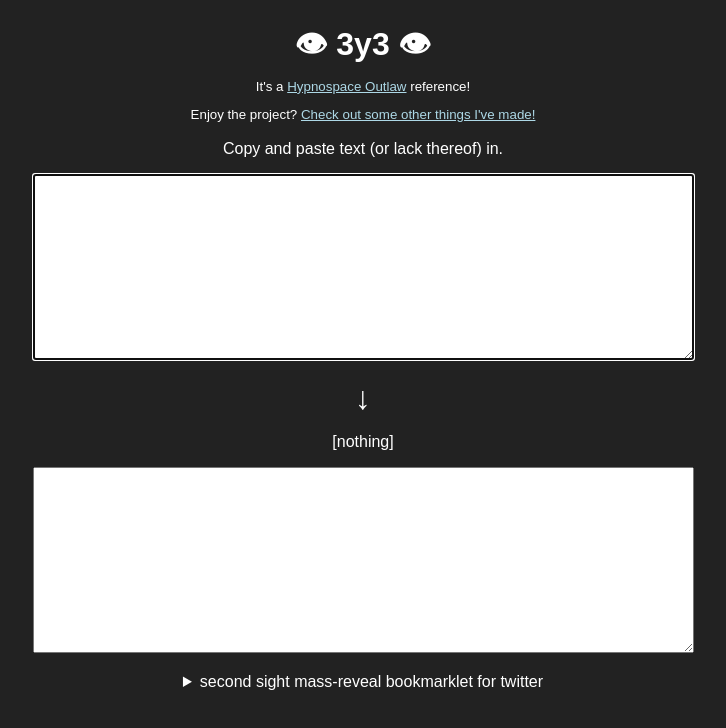
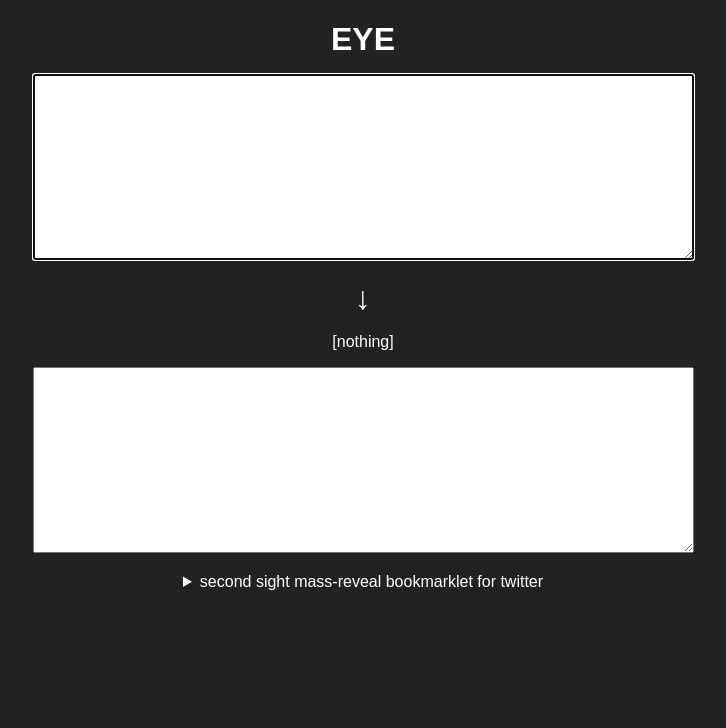
Before and after one commit to jirmu/jirmu.github.io, a plain HTML site: page view-page-source.com-synthetic.garden_3y3.htm.html in a window 1280 px wide. Shown: the whole page, without its empty margins (277-1003 px from the left). Drawn offline with Linux system fonts and the light colour scheme.

Commit message:
Update view-page-source.com-synthetic.garden_3y3.htm.html

```diff
--- a/view-page-source.com-synthetic.garden_3y3.htm.html
+++ b/view-page-source.com-synthetic.garden_3y3.htm.html
@@ -1,13 +1,7 @@
 <!DOCTYPE html>
-<!--
-	Made by Twilight Sparkle (@yourcompanionAI).
-        Please do not reimplement without crediting me!
-        I know the method is simple... but I'm the one who did it first!
-        Let me hang out on your credits list!
--->
 <html lang="en"><head><meta http-equiv="Content-Type" content="text/html; charset=UTF-8">
 
-	<title>3y3.htm</title>
+	<title>EYE</title>
         <meta name="description" content="SIGHT BEYOND SIGHT. Based on the game Hypnospace Outlaw, and the program 3y3.hex." />
 
 	<style type="text/css">
@@ -49,10 +43,7 @@
 </head>
 <body>
 
-<h1>👁 3y3 👁</h1>
-<sup>It's a <a href="https://store.steampowered.com/app/844590/Hypnospace_Outlaw/" onclick="confirm('Hold up! This links to an external website [store.steampowered.com] that may be significantly laggier. Are you sure you wish to continue?')||event.preventDefault()">Hypnospace Outlaw</a> reference!</sup><br />
-<sub>Enjoy the project? <a href="https://synthetic.garden/">Check out some other things I've made!</a></sub><br /><br />
-Copy and paste text (or lack thereof) in.
+<h1>EYE</h1>
 <p><textarea id="input" cols="80" rows="12" onkeyup="update()" onchange="update()" autofocus=""></textarea></p>
 
 <p class="arrow">↓</p>
```
